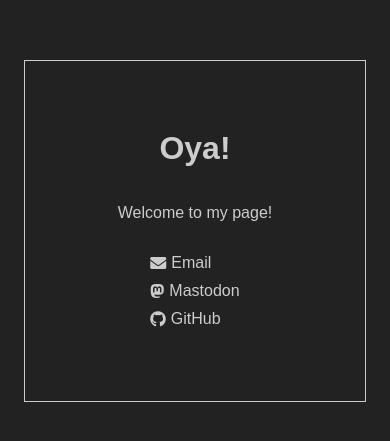
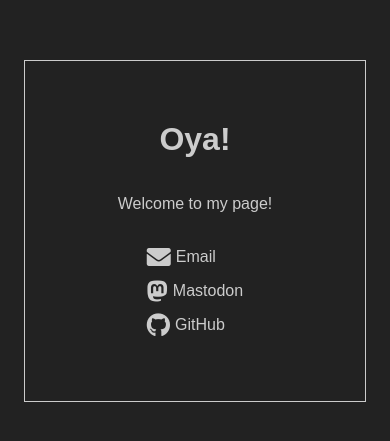
Before and after one commit to oyasoheil/oyasoheil.github.io, a plain HTML site: page index.html in a window 390 px wide. Shown: the part 191-632 px from the top of the page. Drawn offline with Linux system fonts and the light colour scheme.

Commit message:
added responsive for mobile devices

```diff
--- a/index.html
+++ b/index.html
@@ -53,6 +53,14 @@
 
         ul li a i {
             margin-right: 5px;
+            font-size: 16px; /* اندازه آیکون در دسکتاپ */
+        }
+
+        /* تنظیمات برای موبایل */
+        @media (max-width: 767px) {
+            ul li a i {
+                font-size: 24px; /* اندازه آیکون در موبایل */
+            }
         }
     </style>
 </head>
```
